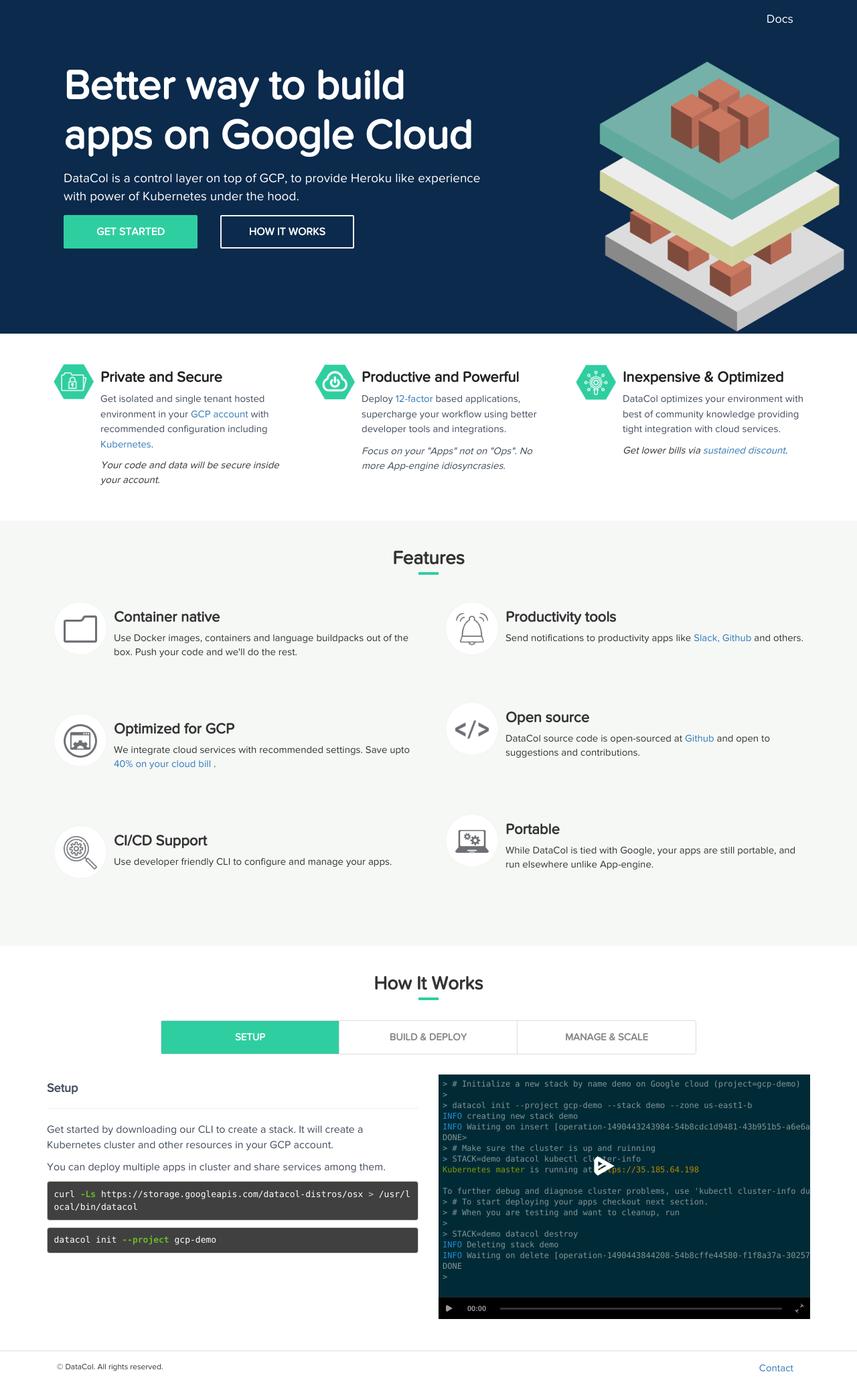
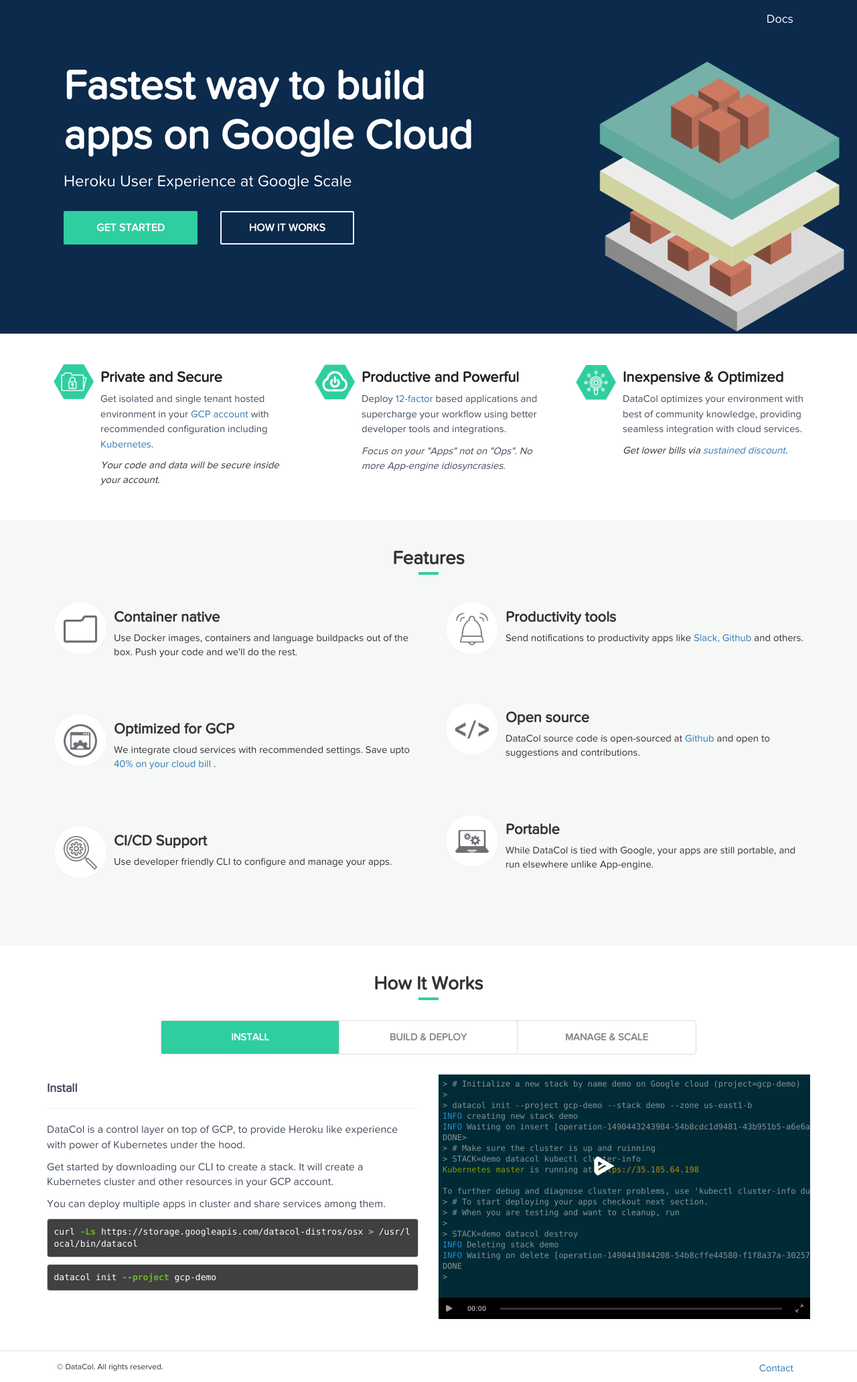
Before and after one commit to datacol-io/datacol-io.github.io, a Jekyll site: the page built from index.html, in a window 1280 px wide. Shown: the whole page at 67% size. Built offline with Jekyll 4.4.1, drawn with Linux system fonts in a browser that asks for light colours; comment, search, counter and statistics services are not loaded.

Commit message:
adding heroku comparision page

```diff
--- a/_data/navigation.yml
+++ b/_data/navigation.yml
@@ -48,4 +48,4 @@ docs:
       - title: "App-Engine"
         url: /docs/app-engine
       - title: "Heroku"
-        url: /docs/todo
+        url: /docs/heroku
--- a/_layouts/landing-page.html
+++ b/_layouts/landing-page.html
@@ -11,8 +11,10 @@
       <div class="banner">
         <div class="container">
           <div class="banner-message">
-            <h1>Better way to build apps on Google Cloud</h1>
-            <p>{{site.title}} is a control layer on top of GCP, to provide Heroku like experience with power of Kubernetes under the hood.</p>
+            <h1>Fastest way to build apps on Google Cloud</h1>
+            <h3> Heroku User Experience at Google Scale </h3> <br>
+
+            <!-- <p>{{site.title}} is a control layer on top of GCP, to provide Heroku like experience with power of Kubernetes under the hood.</p> -->
 
             <div class='banner-actions clearfix'>
               <a href="#try-modal" data-toggle="modal" class="btn btn-big bg-green">Get Started</a>
--- a/css/main.scss
+++ b/css/main.scss
@@ -229,6 +229,7 @@ body {
 	position: relative;
   border-bottom: 2px solid #f6f8f6;
   padding: 5% 0;
+  color: #fff;
 }
 .banner-bg {
   position: absolute;
--- a/index.html
+++ b/index.html
@@ -20,7 +20,7 @@ layout: landing-page
 					<img src="/images/powerfull.png" alt="" />
 					<div class="why-item-txt">
 						<h4>Productive and Powerful</h4>
-						<p>Deploy <a href="https://12factor.net/" target="_blank"> 12-factor</a> based applications, supercharge your workflow using better developer tools and integrations.</p>
+						<p>Deploy <a href="https://12factor.net/" target="_blank"> 12-factor</a> based applications and supercharge your workflow using better developer tools and integrations.</p>
 						<p><i> Focus on your "Apps" not on "Ops". No more App-engine idiosyncrasies. </i></p>
 
 					</div>
@@ -32,7 +32,7 @@ layout: landing-page
 					<img src="/images/optimized.png" alt="" />
 					<div class="why-item-txt">
 						<h4>Inexpensive & Optimized </h4>
-						<p>{{site.title}} optimizes your environment with best of community knowledge providing tight integration with cloud services.</p>
+						<p>{{site.title}} optimizes your environment with best of community knowledge, providing seamless integration with cloud services.</p>
 						<i>Get lower bills via <a href="https://cloud.google.com/compute/pricing" target="_blank"> sustained discount</a>. </i>
 					</div>
 				</div>
@@ -102,8 +102,9 @@ layout: landing-page
 <section class="how-it-works-wraper section" id="htw">
 	<div class="container">
 		<h2 class="section-header">How It Works</h2>
+
 		<ul class="step-tabs">
-			<li class="active"><a href="#step-1" data-toggle="tab">Setup</a></li>
+			<li class="active"><a href="#step-1" data-toggle="tab">Install</a></li>
 			<li><a href="#step-2" data-toggle="tab">Build & Deploy</a></li>
 			<li><a href="#step-3" data-toggle="tab">Manage & Scale</a></li>
 		</ul>
@@ -113,7 +114,9 @@ layout: landing-page
 					<div class="col-md-6">
 						<div class="step-item">
 							<div class="step-item-msg">
-								<h4>Setup</h4> <hr>
+								<h4>Install</h4> <hr>
+								<p>{{site.title}} is a control layer on top of GCP, to provide Heroku like experience with power of Kubernetes under the hood.</p>
+
 								<p>Get started by downloading our CLI to create a stack. It will create a Kubernetes cluster and other resources in your GCP account. </p>
 								<p> You can deploy multiple apps in cluster and share services among them. </p>
 
```
Also changed, not shown: docs/cli/stacks.md (+4 -5 lines), docs/heroku.md (added, +45 -0 lines), docs/philosophy.md (+3 -2 lines).
